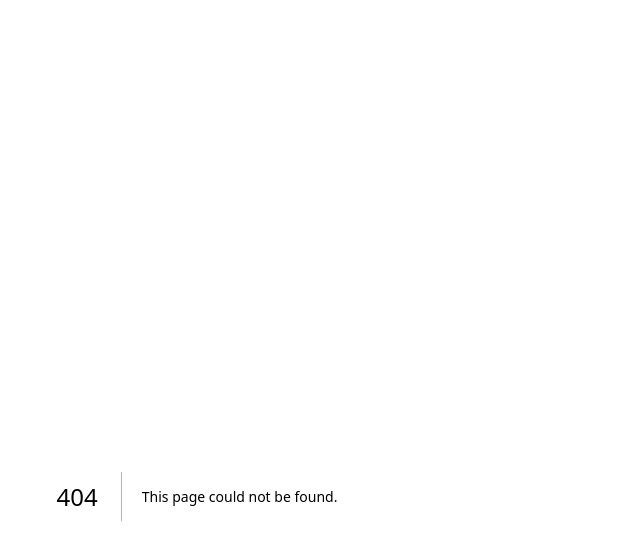
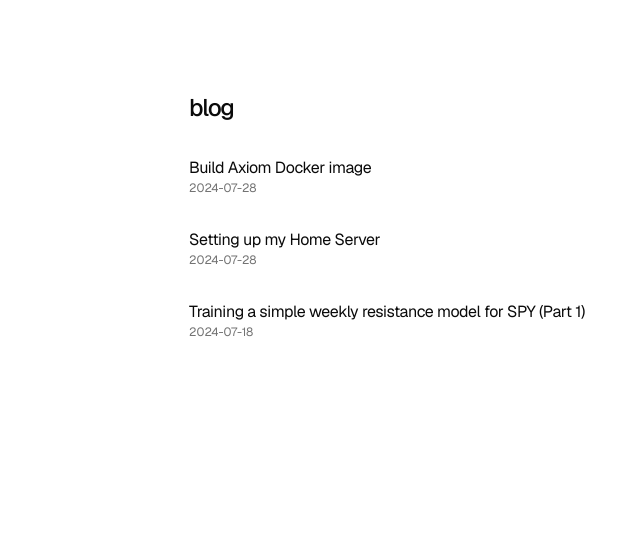
Before and after one commit to george-garzon/portfolio-next-js, a Next.js app in the folder ui/: page /blog in a window 1280 px wide. Before the commit this address had no page. Shown: the top 544 px of the page, without its empty margins (139-779 px from the left). Built offline with nearby package versions, Linux system fonts and the light colour scheme.

Commit message:
init November 16th

```diff
--- /dev/null
+++ b/ui/app/(main)/blog/page.tsx
@@ -0,0 +1,28 @@
+import { posts } from "@/lib/posts";
+import Link from "next/link";
+
+export default function BlogPage() {
+    return (
+        <section className="space-y-6">
+            {/* Header */}
+            <div className="opacity-100 blur-0 -translate-y-1">
+                <h1 className="font-medium text-2xl mb-8 tracking-tighter">blog</h1>
+            </div>
+
+            {/* Blog List */}
+            {posts.map((post) => (
+                <div
+                    key={post.slug}
+                    className="opacity-100 blur-0 -translate-y-1"
+                >
+                    <Link href={`/blog/${post.slug}`} className="flex flex-col space-y-1 mb-4">
+                        <div className="w-full flex flex-col">
+                            <p className="tracking-tight">{post.title}</p>
+                            <p className="h-6 text-xs text-muted-foreground">{post.date}</p>
+                        </div>
+                    </Link>
+                </div>
+            ))}
+        </section>
+    );
+}
--- /dev/null
+++ b/ui/app/(main)/projects/page.tsx
@@ -0,0 +1,28 @@
+import { posts } from "@/lib/posts";
+import Link from "next/link";
+
+export default function ProjectsPage() {
+    return (
+        <section className="space-y-6">
+            {/* Header */}
+            <div className="opacity-100 blur-0 -translate-y-1">
+                <h1 className="font-medium text-2xl mb-8 tracking-tighter">blog</h1>
+            </div>
+
+            {/* Blog List */}
+            {posts.map((post) => (
+                <div
+                    key={post.slug}
+                    className="opacity-100 blur-0 -translate-y-1"
+                >
+                    <Link href={`/blog/${post.slug}`} className="flex flex-col space-y-1 mb-4">
+                        <div className="w-full flex flex-col">
+                            <p className="tracking-tight">{post.title}</p>
+                            <p className="h-6 text-xs text-muted-foreground">{post.date}</p>
+                        </div>
+                    </Link>
+                </div>
+            ))}
+        </section>
+    );
+}
--- /dev/null
+++ b/ui/lib/posts.ts
@@ -0,0 +1,23 @@
+export interface BlogPost {
+    slug: string;
+    title: string;
+    date: string; // YYYY-MM-DD
+}
+
+export const posts: BlogPost[] = [
+    {
+        slug: "build-axiom-docker-image",
+        title: "Build Axiom Docker image",
+        date: "2024-07-28"
+    },
+    {
+        slug: "setting-up-my-home-server",
+        title: "Setting up my Home Server",
+        date: "2024-07-28"
+    },
+    {
+        slug: "training-a-weekly-resistance-model-1",
+        title: "Training a simple weekly resistance model for SPY (Part 1)",
+        date: "2024-07-18"
+    }
+];
```
Also changed, not shown: 1 other file (tests, documents, lock files or other folders).
